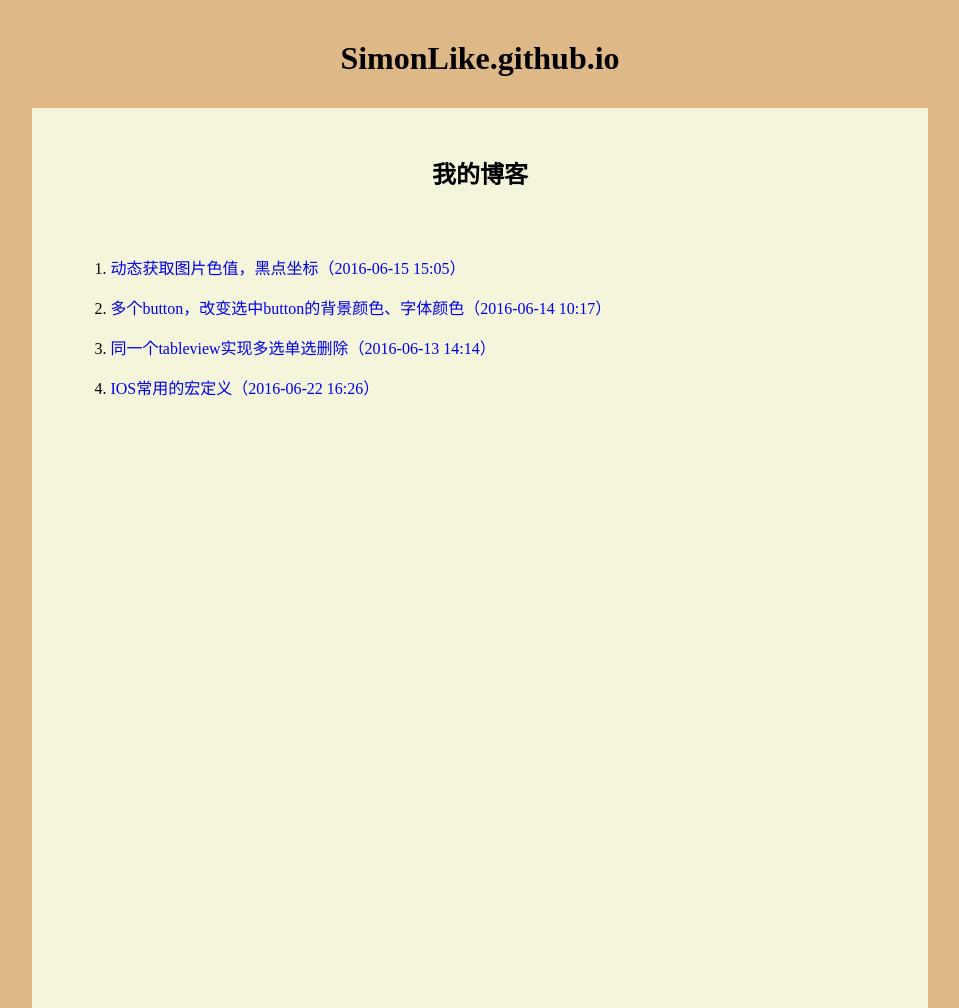
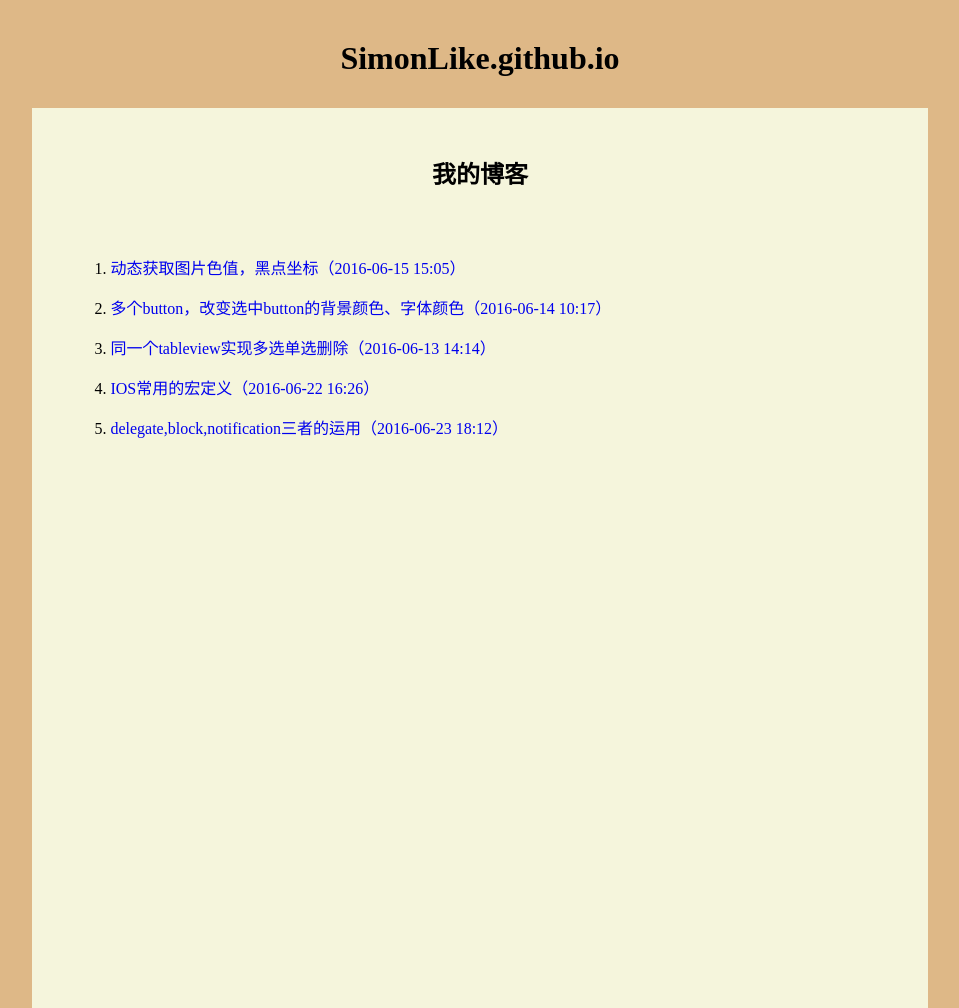
Before and after one commit to SimonLike/SimonLike.github.io, a Jekyll site: the page index.html, which Jekyll copies as it is, in a window 1280 px wide. Shown: the whole page, without its empty margins (160-1119 px from the left). Built offline with Jekyll 4.4.1, drawn with Linux system fonts in a browser that asks for light colours.

Commit message:
添加一些传值

```diff
--- a/index.html
+++ b/index.html
@@ -53,6 +53,9 @@
             <li class="li_height">
                 <a class="a_none" href="http://blog.csdn.net/secret_frist/article/details/51735243">IOS常用的宏定义（2016-06-22 16:26）</a>
             </li>
+            <li class="li_height">
+                <a class="a_none" href="http://blog.csdn.net/Secret_Frist/article/details/51745776">delegate,block,notification三者的运用（2016-06-23 18:12）</a>
+            </li>
 
         </ol>
 
```
